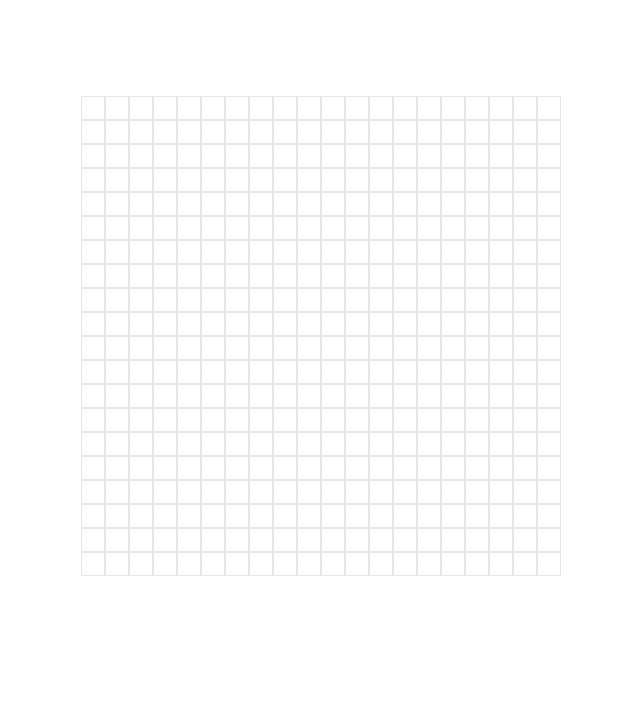
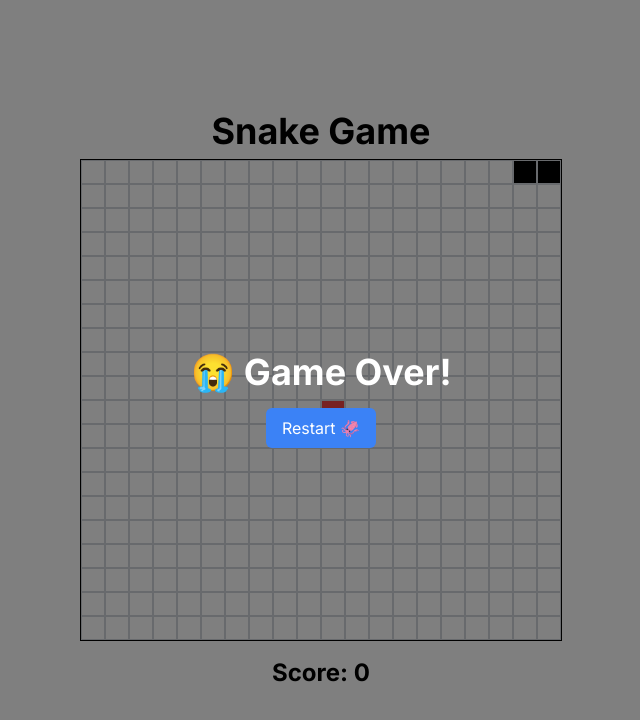
Before and after one commit to felixivance/nextjs-playground, a Next.js app: page /snake-game in a window 1280 px wide. Shown: the top 720 px of the page, without its empty margins (319-959 px from the left). Built offline with nearby package versions, Linux system fonts and the light colour scheme.

Commit message:
updated game play

```diff
--- a/app/snake-game/page.tsx
+++ b/app/snake-game/page.tsx
@@ -1,28 +1,179 @@
 "use client";
 
-import React from "react";
+import React, { KeyboardEvent, useEffect, useState } from "react";
 
 const gridSize = 20;
 
-type point = {
+type Point = {
   x: number;
   y: number;
 };
 
+type Direction = "UP" | "DOWN" | "LEFT" | "RIGHT";
+
+export const meta = {
+  title: "Snake Game",
+  description: "Snake Game in React, TypeScript, and Tailwind CSS",
+};
+
 const SnakeGame = () => {
+  const [snake, setSnake] = useState<Point[]>([
+    { x: 0, y: 0 },
+    { x: 0, y: 1 },
+    { x: 0, y: 2 },
+  ]);
+  const [food, setFood] = useState<Point>({ x: 15, y: 15 });
+  const [direction, setDirection] = useState<Direction>("RIGHT");
+  const [isGameOver, setIsGameOver] = useState<boolean>(false);
+  const [score, setScore] = useState<number>(-1);
+
+  const generateFood = () => {
+    let x = Math.floor(Math.random() * gridSize);
+    let y = Math.floor(Math.random() * gridSize);
+
+    setFood({ x, y });
+    setScore(score + 1);
+  };
+
+  const moveSnake = () => {
+    const newSnake = [...snake];
+    const snakeHead = { ...newSnake[0] };
+
+    if (direction == "UP") {
+      snakeHead.y -= 1;
+    }
+    if (direction == "DOWN") {
+      snakeHead.y += 1;
+    }
+    if (direction == "LEFT") {
+      snakeHead.x -= 1;
+    }
+
+    if (direction == "RIGHT") {
+      snakeHead.x += 1;
+    }
+
+    if (
+      snakeHead.x > gridSize ||
+      snakeHead.x < 0 ||
+      snakeHead.y > gridSize ||
+      snakeHead.y < 0
+    ) {
+      setIsGameOver(true);
+      return;
+    }
+
+    //if the snake head eats its head or the body
+    if (
+      newSnake.some(
+        (point, index) =>
+          index !== 0 && point.x === snakeHead.x && point.y === snakeHead.y
+      )
+    ) {
+      setIsGameOver(true);
+      return;
+    }
+
+    newSnake.unshift(snakeHead);
+
+    // if the snake eats the food
+    if (snakeHead.x === food.x && snakeHead.y === food.y) {
+      generateFood();
+    } else {
+      newSnake.pop();
+    }
+
+    setSnake(newSnake);
+  };
+
+  useEffect(() => {
+    const interval = setInterval(moveSnake, 100);
+    return () => clearInterval(interval);
+  }, [snake, direction]);
+
+  useEffect(() => {
+    generateFood();
+  }, []);
+
+  const handleKeyPress = (event: KeyboardEvent<HTMLDivElement>) => {
+    if (event.key === "ArrowUp" && direction != "DOWN") setDirection("UP");
+    if (event.key === "ArrowDown" && direction != "UP") setDirection("DOWN");
+    if (event.key === "ArrowLeft" && direction !== "RIGHT")
+      setDirection("LEFT");
+    if (event.key === "ArrowRight" && direction !== "LEFT")
+      setDirection("RIGHT");
+  };
+
   return (
-    <div className="flex min-h-screen flex-col items-center p-24">
+    <div
+      tabIndex={0} // to make the div focusable
+      autoFocus // to make the div focusable
+      onKeyDown={handleKeyPress}
+      id="snake-div"
+      className="flex min-h-screen flex-col justify-center items-center p-24"
+    >
+      <h1 className="text-4xl font-bold pb-2">Snake Game</h1>
+      <div className="grid grid-cols-20 grid-rows-20 border border-black">
+        {/* // game over */}
+        {isGameOver && (
+          <div className="absolute bg-black bg-opacity-50 inset-0 flex flex-col items-center justify-center">
+            {score < 10 && (
+              <h1 className="text-4xl text-white font-bold"> 😭 Game Over!</h1>
+            )}
+            {score > 10 && (
+              <h2 className="text-2xl text-white font-bold pt-2">
+                😎 You are a legend! <br /> Thank you for trying out my game
+              </h2>
+            )}
+            {/*  reset button */}
+            <button
+              onClick={() => {
+                setSnake([
+                  { x: 0, y: 0 },
+                  { x: 0, y: 1 },
+                  { x: 0, y: 2 },
+                ]);
+                setFood({ x: 15, y: 15 });
+                setDirection("RIGHT");
+                setIsGameOver(false);
+                setScore(0);
+                // set focus to the div #snake-div
+                document.getElementById("snake-div")?.focus();
+              }}
+              className="bg-blue-500 text-white px-4 py-2 mt-4 rounded-md"
+            >
+              Restart 🦑
+            </button>
+          </div>
+        )}
         {
           // Grid
           Array.from({ length: gridSize }).map((_, y) => (
             <div key={y} className="flex">
               {Array.from({ length: gridSize }).map((_, x) => (
-              <div key={x} className="w-6 h-6 border border-gray-200"></div>
+                <div key={x} className="w-6 h-6 border border-gray-300">
+                  {
+                    // Snake
+                    snake.some((point) => point.x === x && point.y === y) && (
+                      <div className="bg-black w-full h-full" />
+                    )
+                  }
+                  {
+                    // Food
+                    food.x === x && food.y === y && (
+                      <div className="bg-red-500 w-full h-full" />
+                    )
+                  }
+                </div>
               ))}
             </div>
           ))
         }
       </div>
+      <div className="pt-4">
+        <h2 className="text-2xl font-bold">Score: {score == -1 ? 0 : score}</h2>
+      </div>
+    </div>
   );
 };
 
```
Lines whose indentation alone changed are shown as unchanged.
